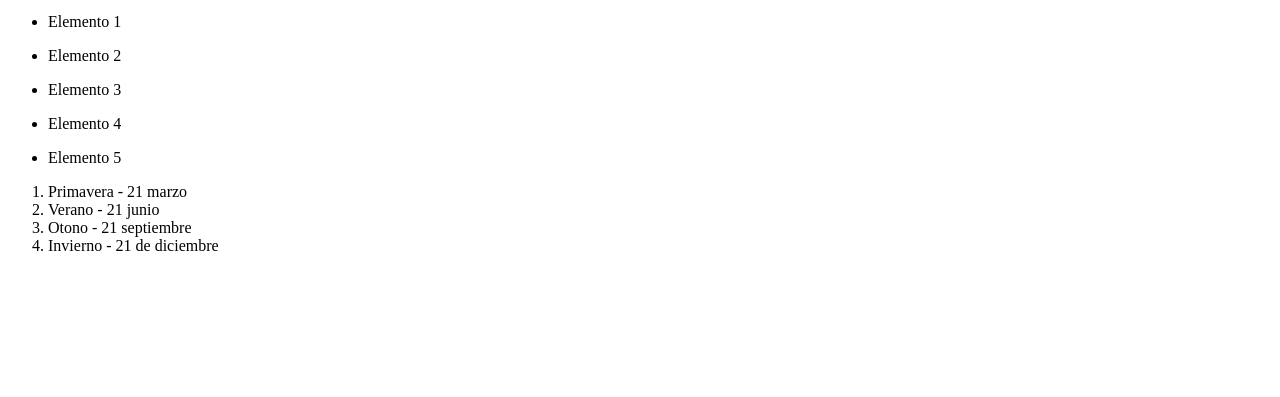
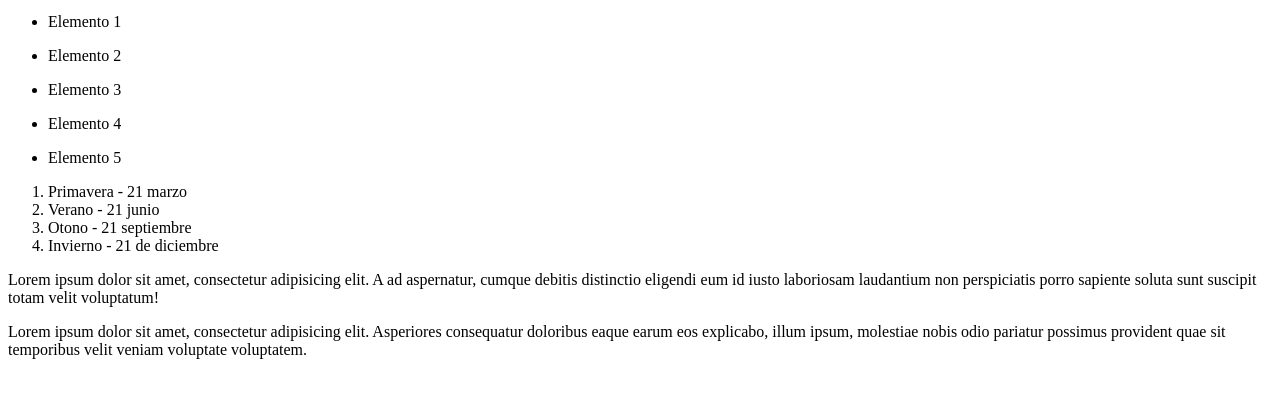
Before and after one commit to ifbriceno1996br/ifbr-git, a plain HTML site: page index.html in a window 1280 px wide. Shown: the part 101-498 px from the top of the page. Drawn offline with Linux system fonts and the light colour scheme.

Commit message:
Agregando 2 parrafos

```diff
--- a/index.html
+++ b/index.html
@@ -28,6 +28,8 @@
     <li>Otono - 21 septiembre</li>
     <li>Invierno - 21 de diciembre</li>
 </ol>
+<p>Lorem ipsum dolor sit amet, consectetur adipisicing elit. A ad aspernatur, cumque debitis distinctio eligendi eum id iusto laboriosam laudantium non perspiciatis porro sapiente soluta sunt suscipit totam velit voluptatum!</p>
+<p>Lorem ipsum dolor sit amet, consectetur adipisicing elit. Asperiores consequatur doloribus eaque earum eos explicabo, illum ipsum, molestiae nobis odio pariatur possimus provident quae sit temporibus velit veniam voluptate voluptatem.</p>
 <script src="index.js"></script>
 </body>
 </html>
```
